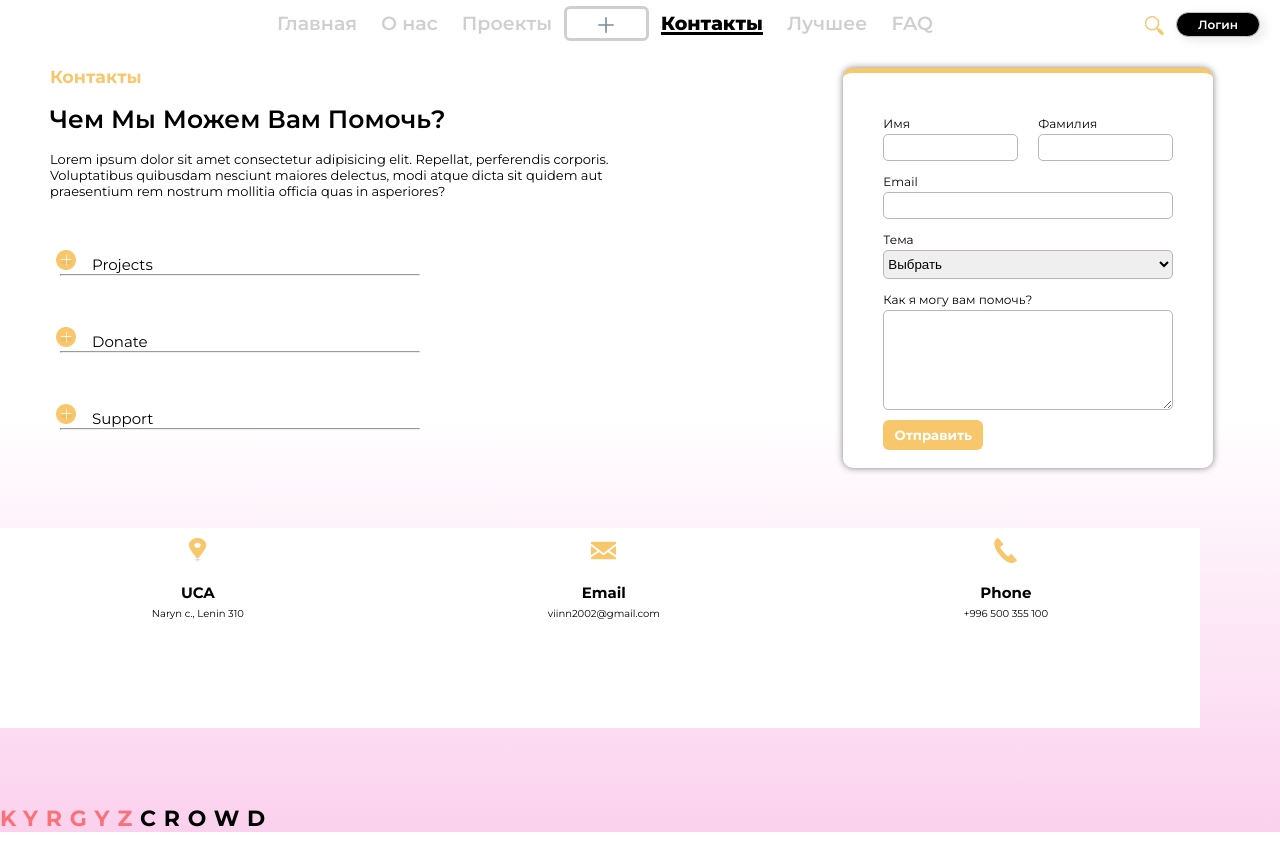
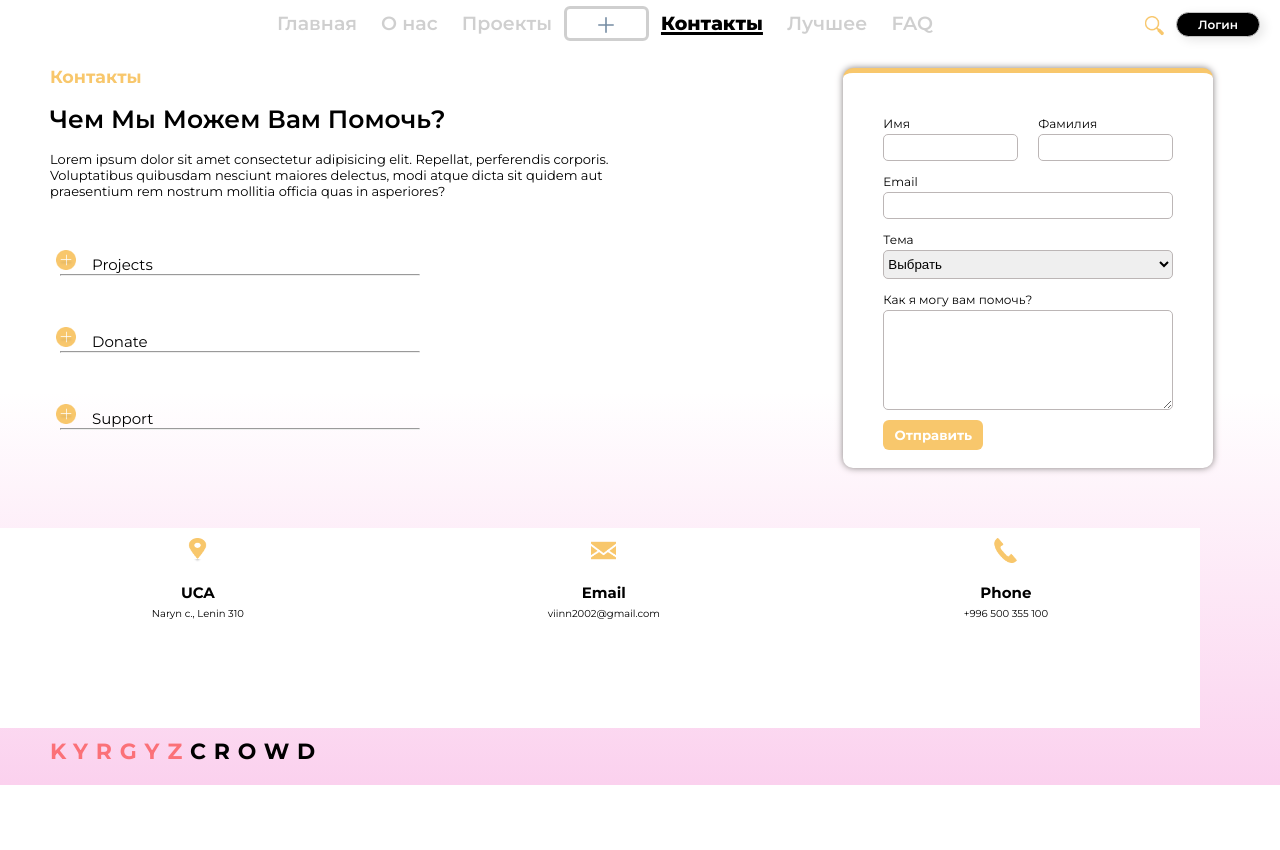
Before and after one commit to UCADevClub/CF-Front, a React (Create React App) app: page /contacts in a window 1280 px wide. After the commit the page ends 800 px from the top, so only its background shows below. Built offline with nearby package versions, Linux system fonts and the light colour scheme.

Commit message:
Minor changes

```diff
--- a/src/Pages/ContactPage/ContactPage.css
+++ b/src/Pages/ContactPage/ContactPage.css
@@ -28,7 +28,6 @@
 .contact-info{
     .information{
         margin-top: 60px;
-        position: center;
         width: 1200px;
         height: 200px;
     }
@@ -39,7 +38,10 @@
     font-size: 22px;
     letter-spacing: 0.36em;
     color: #FB7178;
-    margin-top: 77px;
+    margin: 0;
+    margin-left: 50px;
+    margin-top: 10px;
+    padding-bottom: 20px;
 }
 
 .logo-crowd-contactpage {
```
